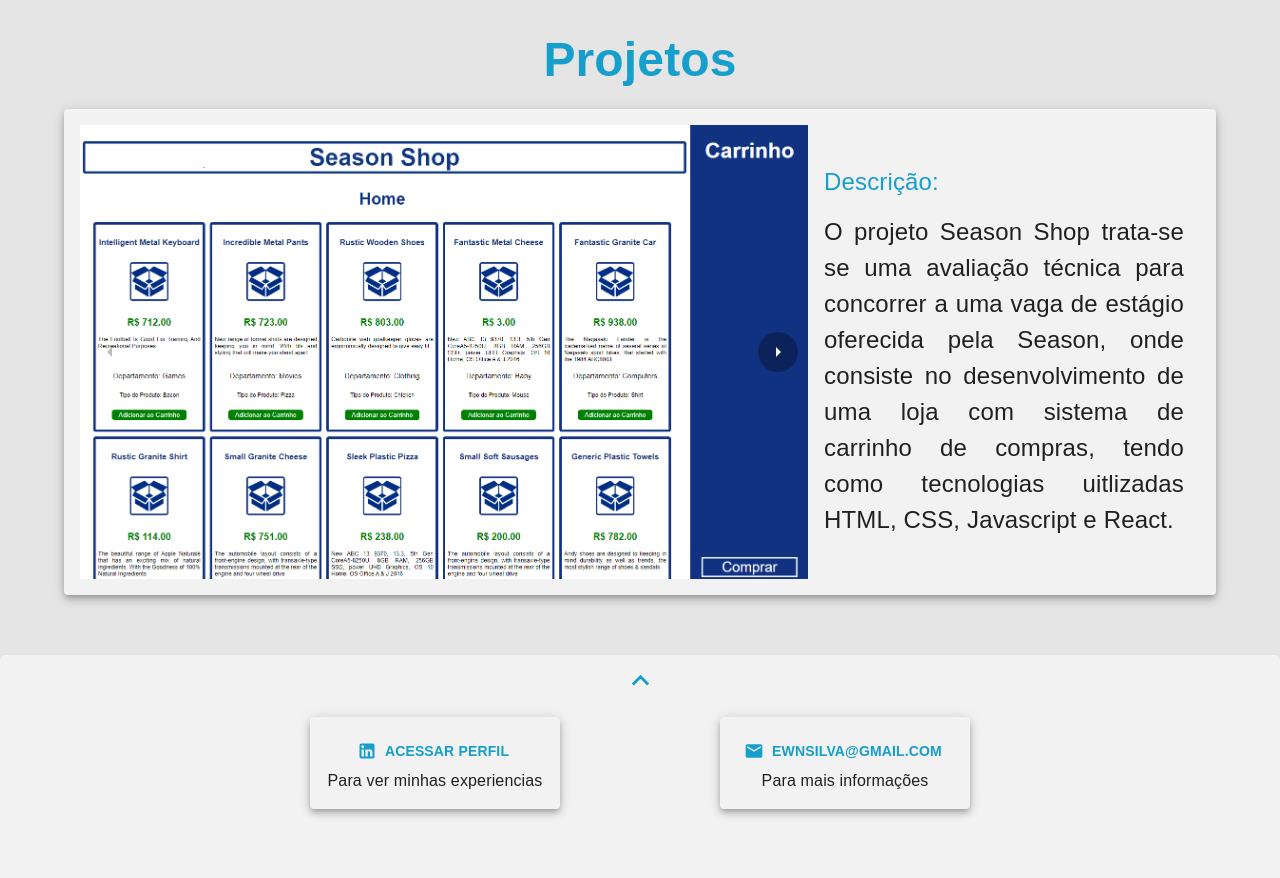
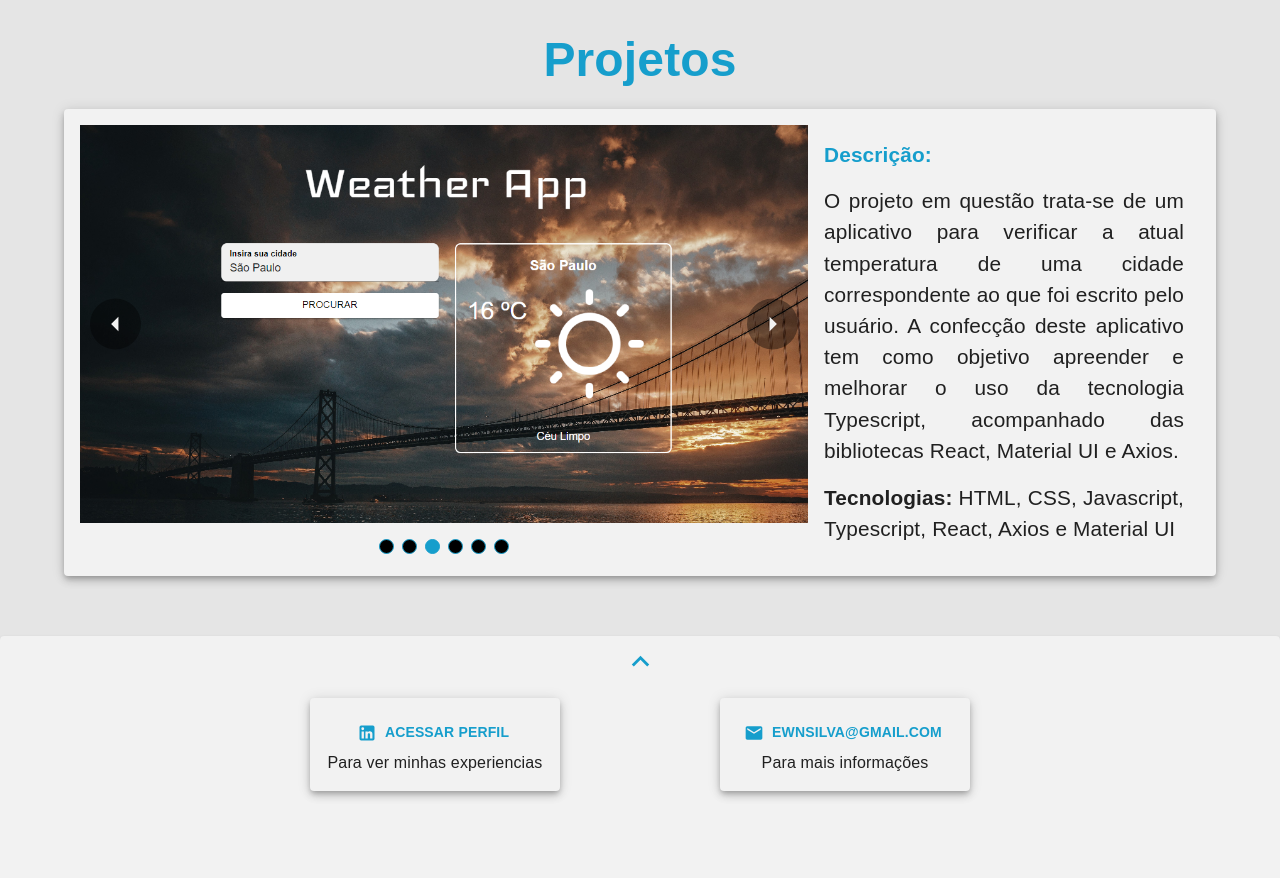
Before and after one commit to ewnsilva/portfolio, a React (Create React App) app: page / in a window 1280 px wide. Shown: the part 2260-3138 px from the top of the page. Built offline with nearby package versions, Linux system fonts and the light colour scheme.

Commit message:
feat: visual project queue indicator and style changes

```diff
--- a/src/components/Projects/index.tsx
+++ b/src/components/Projects/index.tsx
@@ -9,10 +9,13 @@
 } from "@mui/material";
 import { projects } from "utils";
 import { ArrowLeft, ArrowRight } from "@mui/icons-material";
+import { useTheme } from "hooks";
 
-export const Projects = () => {
+export const Projects = (): JSX.Element => {
+  const { darkMode } = useTheme();
   const matchesMd = useMediaQuery("(min-width:1200px)");
-  const [preview, setPreview] = useState(3);
+  const matchesSm = useMediaQuery("(min-width:750px)");
+  const [preview, setPreview] = useState(2);
   const [fadeIn, setFadeIn] = useState(true);
 
   const handlePrev = () => {
@@ -65,26 +68,29 @@
           <Fade in={fadeIn} timeout={350}>
             <Box
               display="flex"
+              flexDirection="column"
               width={matchesMd ? "65%" : "100%"}
               alignItems="center"
               position="relative"
             >
+              <Box>
+                <Box display="flex" position="relative">
                   <IconButton
-                disabled={preview === 3}
-                onClick={handleNext}
+                    disabled={preview === 0}
+                    onClick={handlePrev}
                     color={"secondary"}
                     sx={{
                       position: "absolute",
                       left: 10,
                       top: "50%",
                       transform: "translateY(-50%)",
-                  backgroundColor: "rgba(0, 0, 0, 0.3)",
+                      backgroundColor: "rgba(0, 0, 0, 0.4)",
                       "&:hover": {
-                    backgroundColor: "rgba(0, 0, 0, 0.5)",
+                        backgroundColor: "rgba(0, 0, 0, 0.6)",
                       },
                     }}
                   >
-                <ArrowLeft />
+                    <ArrowLeft fontSize={matchesSm ? "large" : "small"} />
                   </IconButton>
 
                   <Box display="flex" alignContent="center" width="100%">
@@ -102,22 +108,52 @@
                     />
                   </Box>
                   <IconButton
-                disabled={preview === 0}
-                onClick={handlePrev}
+                    disabled={preview === 5}
+                    onClick={handleNext}
                     color={"secondary"}
                     sx={{
                       position: "absolute",
                       right: 10,
                       top: "50%",
                       transform: "translateY(-50%)",
-                  backgroundColor: "rgba(0, 0, 0, 0.3)",
+                      backgroundColor: "rgba(0, 0, 0, 0.4)",
                       "&:hover": {
-                    backgroundColor: "rgba(0, 0, 0, 0.5)",
+                        backgroundColor: "rgba(0, 0, 0, 0.6)",
                       },
                     }}
                   >
-                <ArrowRight />
+                    <ArrowRight fontSize={matchesSm ? "large" : "small"} />
                   </IconButton>
+                </Box>
+              </Box>
+              <Box
+                display="flex"
+                justifyContent="center"
+                alignItems="center"
+                mt={2}
+                gap={1}
+              >
+                {projects.map((_, index) => (
+                  <Box
+                    key={index}
+                    sx={{
+                      width: 15,
+                      height: 15,
+                      border: "1px solid",
+                      borderColor: "primary.main",
+                      borderRadius: "50%",
+                      backgroundColor: darkMode
+                        ? index === preview
+                          ? "primary.main"
+                          : "transparent"
+                        : index === preview
+                        ? "primary.main"
+                        : "black",
+                      transition: "background-color 0.3s ease",
+                    }}
+                  />
+                ))}
+              </Box>
             </Box>
           </Fade>
 
@@ -135,12 +171,13 @@
                 color={"primary"}
                 variant="h5"
                 mb={2}
+                fontWeight={600}
                 sx={{
                   fontSize: {
                     xs: "0.8rem",
                     sm: "1rem",
                     md: "1.2rem",
-                    lg: "1.5rem",
+                    lg: "1.3rem",
                   },
                 }}
               >
@@ -148,15 +185,29 @@
               </Typography>
               <Typography
                 sx={{
+                  mb: 2,
                   fontSize: {
                     xs: "0.8rem",
                     sm: "1rem",
                     md: "1.2rem",
-                    lg: "1.5rem",
+                    lg: "1.3rem",
                   },
                 }}
               >
                 {currentProject?.description}
+              </Typography>
+              <Typography
+                sx={{
+                  fontSize: {
+                    xs: "0.8rem",
+                    sm: "1rem",
+                    md: "1.2rem",
+                    lg: "1.3rem",
+                  },
+                }}
+              >
+                <b>Tecnologias: </b>
+                {currentProject?.technologies}
               </Typography>
             </Box>
           </Fade>
```
Lines whose indentation alone changed are shown as unchanged.
